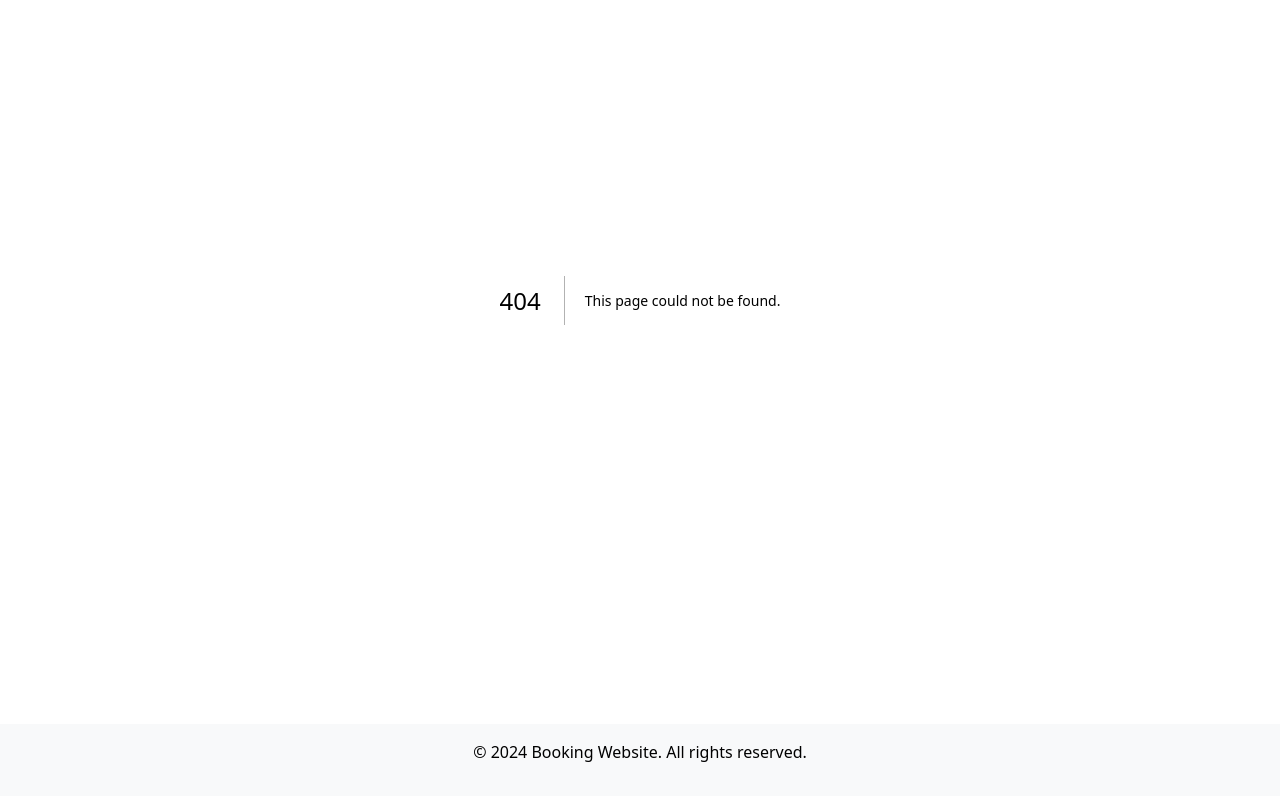
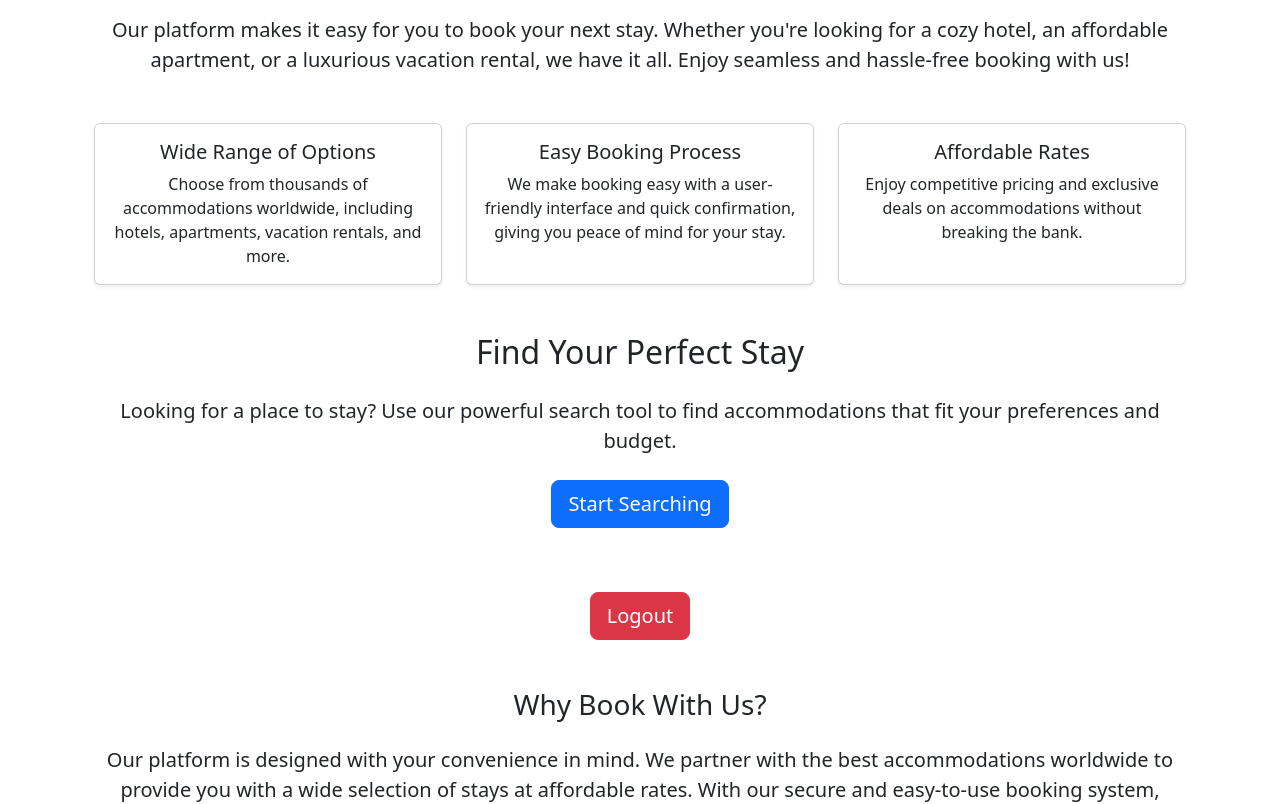
Before and after one commit to UmairHafeez0/Places-To-Stay-React, a Next.js app: page /home in a window 1280 px wide. Before the commit this address had no page. Shown: the part 180-984 px from the top of the page. Built offline with nearby package versions, Linux system fonts and the light colour scheme; no server answers; sample sign-in values are in the browser's storage.

Commit message:
Added Home with little functionality

```diff
--- /dev/null
+++ b/app/home/page.tsx
@@ -0,0 +1,126 @@
+"use client";
+
+import { useRouter } from 'next/navigation';
+import { useEffect, useState } from 'react';
+import { auth } from '../firebaseConfig';
+import { signOut, User } from 'firebase/auth';
+
+export default function Home() {
+  const router = useRouter();
+  const [user, setUser] = useState<User | null>(null);
+
+  useEffect(() => {
+    const unsubscribe = auth.onAuthStateChanged((user) => {
+      if (user) {
+        setUser(user);
+      } else {
+        router.push('/login');
+      }
+    });
+
+    return () => unsubscribe();
+  }, [router]);
+
+  const handleLogout = () => {
+    signOut(auth)
+      .then(() => {
+        router.push('/login');
+      })
+      .catch((error) => {
+        console.error('Error logging out:', error);
+      });
+  };
+
+  const handleFindRedirect = () => {
+    router.push('/find');
+  };
+
+  return (
+    <div className="container text-center my-5">
+      <section className="my-5">
+        <h1 className="display-4 mb-4">Welcome to Booking Website</h1>
+        <p className="lead">
+          Our platform makes it easy for you to book your next stay. Whether you're looking for
+          a cozy hotel, an affordable apartment, or a luxurious vacation rental, we have it all.
+          Enjoy seamless and hassle-free booking with us!
+        </p>
+      </section>
+
+      <section className="row my-5">
+        <div className="col-md-4">
+          <div className="card shadow-sm h-100">
+            <div className="card-body">
+              <h5 className="card-title">Wide Range of Options</h5>
+              <p className="card-text">
+                Choose from thousands of accommodations worldwide, including hotels, apartments,
+                vacation rentals, and more.
+              </p>
+            </div>
+          </div>
+        </div>
+        <div className="col-md-4">
+          <div className="card shadow-sm h-100">
+            <div className="card-body">
+              <h5 className="card-title">Easy Booking Process</h5>
+              <p className="card-text">
+                We make booking easy with a user-friendly interface and quick confirmation, giving
+                you peace of mind for your stay.
+              </p>
+            </div>
+          </div>
+        </div>
+        <div className="col-md-4">
+          <div className="card shadow-sm h-100">
+            <div className="card-body">
+              <h5 className="card-title">Affordable Rates</h5>
+              <p className="card-text">
+                Enjoy competitive pricing and exclusive deals on accommodations without breaking
+                the bank.
+              </p>
+            </div>
+          </div>
+        </div>
+      </section>
+
+      <section className="my-5">
+        <h2 className="mb-4">Find Your Perfect Stay</h2>
+        <p className="lead mb-4">
+          Looking for a place to stay? Use our powerful search tool to find accommodations that
+          fit your preferences and budget.
+        </p>
+        <button
+          className="btn btn-primary btn-lg mb-3"
+          onClick={handleFindRedirect}
+        >
+          Start Searching
+        </button>
+      </section>
+
+      {user && (
+        <section className="my-5">
+          <button
+            className="btn btn-danger btn-lg"
+            onClick={handleLogout}
+          >
+            Logout
+          </button>
+        </section>
+      )}
+
+      <section className="my-5">
+        <h3 className="mb-4">Why Book With Us?</h3>
+        <p className="lead">
+          Our platform is designed with your convenience in mind. We partner with the best
+          accommodations worldwide to provide you with a wide selection of stays at affordable
+          rates. With our secure and easy-to-use booking system, you'll find the perfect place
+          for your next trip.
+        </p>
+        <p>
+          Whether you're planning a business trip, family vacation, or weekend getaway, we have
+          something for everyone. Explore a world of possibilities and start planning your
+          next adventure today!
+        </p>
+      </section>
+    </div>
+  );
+}
```
Also changed, not shown: app/login/page.tsx (+66 -1 lines), app/singup/page.tsx (+38 -1 lines).
